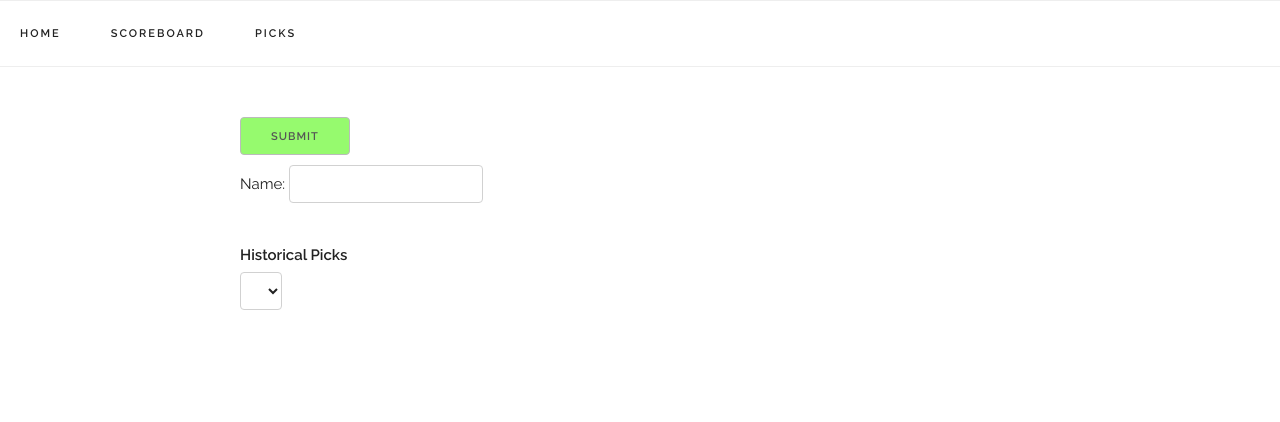
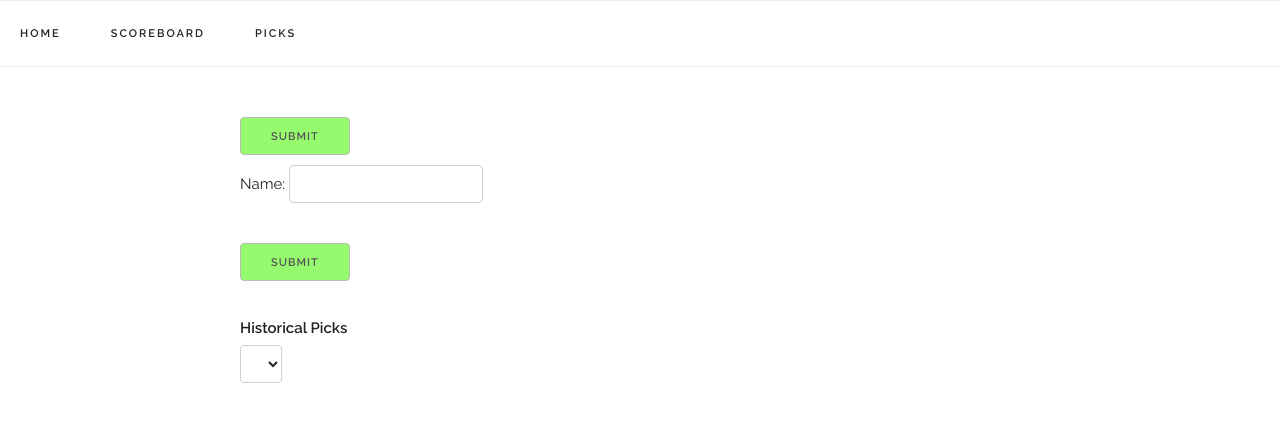
Before and after one commit to pdav5883/bowl-pickem, a plain HTML site: page picks.html in a window 1280 px wide. Drawn offline with nearby package versions, Linux system fonts and the light colour scheme; no server answers.

Commit message:
Add submit button at bottom

```diff
--- a/picks.html
+++ b/picks.html
@@ -39,6 +39,7 @@
       Name: <input type="text" name="name">
       <table id="picktable" class="score-table">
       </table>
+      <button type="button" onClick="submitForm()" class="submit-button">Submit</button>
     </form>
     <div class="row">
       <div class="three columns">
```
Also changed, not shown: README.md, 1 other file.
